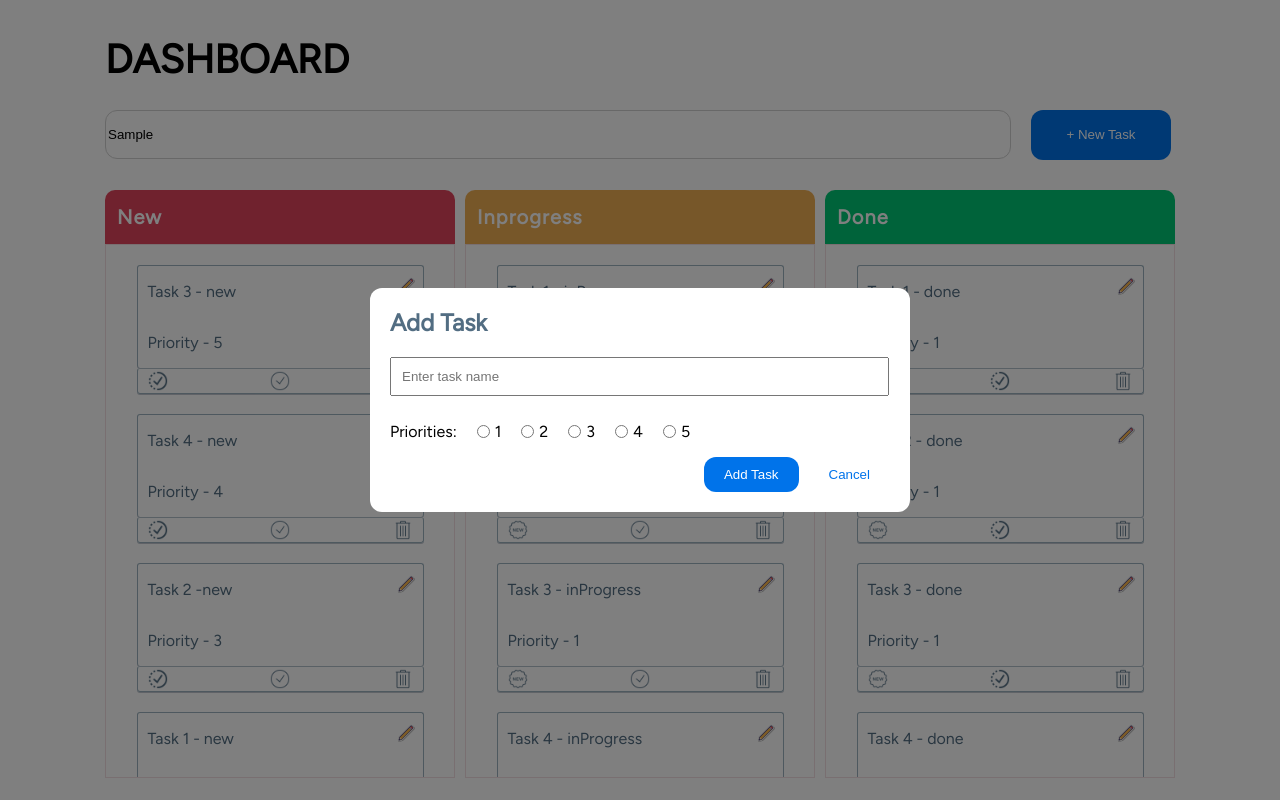
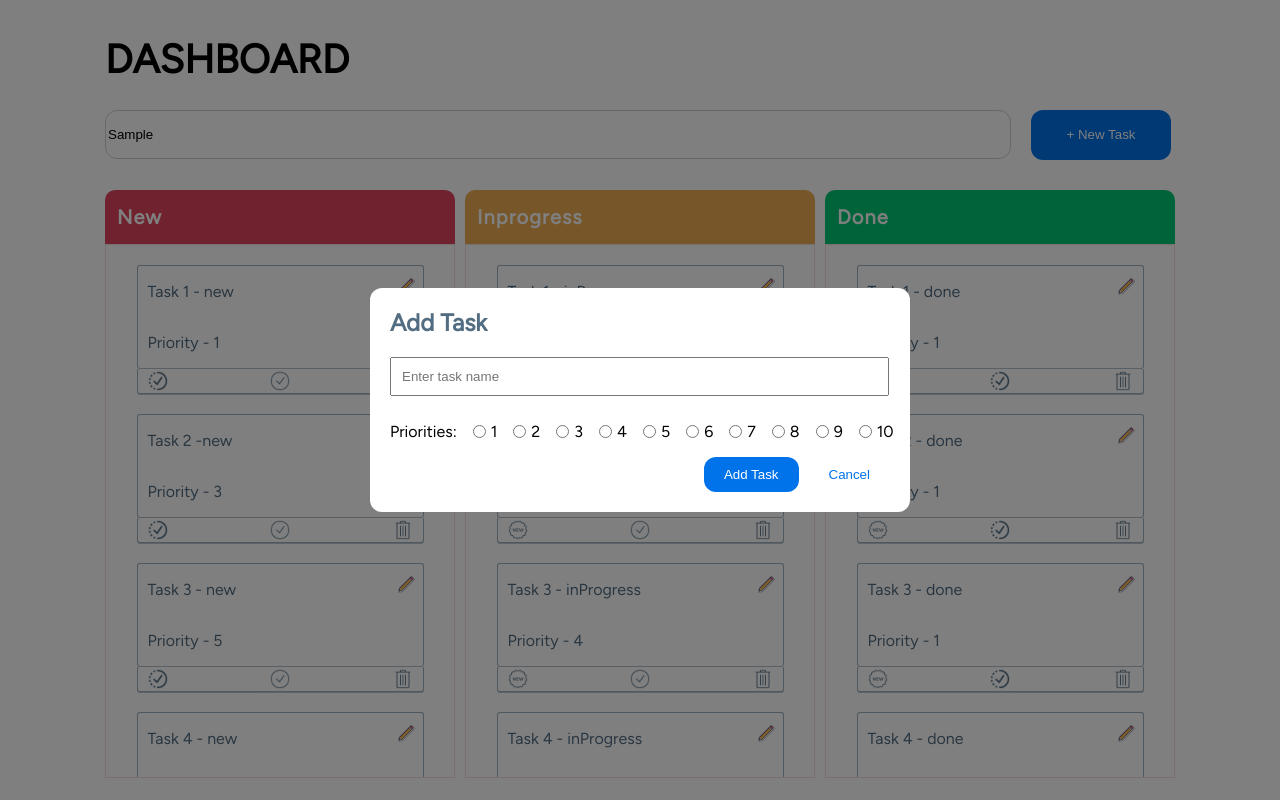
Before and after one commit to anadiradze/toDoApp, an Angular app: page / in a window 1280 px wide. Both pictures are taken after typing "Sample" into the empty fields and a click on the button "+ New Task". Built offline with nearby package versions, Linux system fonts and the light colour scheme; data requests are answered from the project's data file.

Commit message:
ref: implemented drag&drop via angular-material cdk

```diff
--- a/db.json
+++ b/db.json
@@ -64,19 +64,19 @@
       "id": 11,
       "title": "Task 1 - inProgress",
       "status": "inProgress",
-      "priority": 1
+      "priority": 5
     },
     {
       "id": 12,
       "title": "Task 2 - inProgress",
       "status": "inProgress",
-      "priority": 1
+      "priority": 4
     },
     {
       "title": "Task 3 - inProgress",
       "status": "inProgress",
       "id": 13,
-      "priority": 1
+      "priority": 4
     },
     {
       "title": "Task 4 - inProgress",
@@ -94,7 +94,7 @@
       "title": "Task 6 - inProgress",
       "status": "inProgress",
       "id": 16,
-      "priority": 1
+      "priority": 4
     },
     {
       "title": "Task 7 - inProgress ",
--- a/src/app/app.module.ts
+++ b/src/app/app.module.ts
@@ -9,6 +9,7 @@ import { ModalComponent } from './components/modal/modal.component';
 import { FormsModule, ReactiveFormsModule } from '@angular/forms';
 import { HttpClientModule } from '@angular/common/http';
 import { SharedModule } from './shared/shared.module';
+import { DragDropModule } from '@angular/cdk/drag-drop';
 
 @NgModule({
   declarations: [
@@ -22,7 +23,7 @@ import { SharedModule } from './shared/shared.module';
     FormsModule,
     ReactiveFormsModule,
     HttpClientModule,
-    SharedModule
+    SharedModule,DragDropModule
   ],
   providers: [],
   bootstrap: [AppComponent]
--- a/src/app/components/dashboard/dashboard.component.html
+++ b/src/app/components/dashboard/dashboard.component.html
@@ -11,36 +11,61 @@
     <div class="board-lists">
       <app-list-container
         [title]="newStatusEnum"
-        (drop)="onDrop($event, newStatusEnum)"
-        (dragover)="onDragOver($event)"
+        *ngIf="newTasks$ | async as newTasks"
+        cdkDropList
+        id="newTasksList"
+        [cdkDropListData]="newTasks"
+        [cdkDropListConnectedTo]="['inProgressTasksList', 'doneTasksList']"
+        (cdkDropListDropped)="drop($event)"
       >
         <app-list-item
-          [taskItems]="newTasks$ | async"
+          *ngFor="let taskItem of newTasks"
+          [taskItem]="taskItem"
           (moveTaskToDashboard)="receiveTaskInDashboard($event)"
+          cdkDrag
         ></app-list-item>
       </app-list-container>
 
       <app-list-container
         [title]="inProgressStatusEnum"
-        (drop)="onDrop($event, inProgressStatusEnum)"
-        (dragover)="onDragOver($event)"
+        *ngIf="inProgressTasks$ | async as inProgressTasks"
+        cdkDropList
+        id="inProgressTasksList"
+        [cdkDropListData]="inProgressTasks"
+        [cdkDropListConnectedTo]="['newTasksList', 'doneTasksList']"
+        (cdkDropListDropped)="drop($event)"
       >
         <app-list-item
-          [taskItems]="inProgressTasks$ | async"
+          *ngFor="let taskItem of inProgressTasks"
+          [taskItem]="taskItem"
           (moveTaskToDashboard)="receiveTaskInDashboard($event)"
+          cdkDrag
         ></app-list-item>
       </app-list-container>
 
       <app-list-container
         [title]="doneStatusEnum"
-        (drop)="onDrop($event, doneStatusEnum)"
-        (dragover)="onDragOver($event)"
+        *ngIf="doneTasks$ | async as doneTasks"
+        cdkDropList
+        id="doneTasksList"
+        [cdkDropListData]="doneTasks"
+        [cdkDropListConnectedTo]="['newTasksList', 'inProgressTasksList']"
+        (cdkDropListDropped)="drop($event)"
       >
         <app-list-item
-          [taskItems]="doneTasks$ | async"
+          *ngFor="let taskItem of doneTasks"
+          [taskItem]="taskItem"
           (moveTaskToDashboard)="receiveTaskInDashboard($event)"
+          cdkDrag
         ></app-list-item>
       </app-list-container>
     </div>
   </div>
 </div>
+
+<!-- (drop)="onDrop($event, newStatusEnum)"
+        (dragover)="onDragOver($event)" -->
+<!-- (drop)="onDrop($event, inProgressStatusEnum)"
+        (dragover)="onDragOver($event)" -->
+<!-- (drop)="onDrop($event, doneStatusEnum)"
+        (dragover)="onDragOver($event)" -->
--- a/src/app/components/dashboard/dashboard.component.ts
+++ b/src/app/components/dashboard/dashboard.component.ts
@@ -4,6 +4,13 @@ import { TaskItems, ITask } from 'src/app/shared/models/http-model.model';
 import { HttpServiceService } from 'src/app/shared/services/http-service.service';
 import { ModalServiceService } from 'src/app/shared/services/modal-service.service';
 import { RotationServiceService } from 'src/app/shared/services/rotation-service.service';
+import {
+  CdkDragDrop,
+  moveItemInArray,
+  transferArrayItem,
+  CdkDrag,
+  CdkDropList,
+} from '@angular/cdk/drag-drop';
 
 @Component({
   selector: 'app-dashboard',
@@ -46,28 +53,34 @@ export class DashboardComponent implements OnInit {
       map((AllTasksFromService: ITask[]) => {
         return AllTasksFromService.filter(
           (task) => task.status === TaskItems.New
-        ).sort((a, b) => {
-          return b.priority - a.priority;
-        });
-      })
+        )
+        // .sort((a, b) => {
+        //   return b.priority - a.priority;
+        // });
+      }),
+
     );
     this.inProgressTasks$ = this.allTasks$.pipe(
       map((AllTasksFromService: ITask[]) => {
         return AllTasksFromService.filter(
           (task) => task.status === TaskItems.InProgress
-        ).sort((a, b) => {
-          return b.priority - a.priority;
-        });
-      })
+        )
+        // .sort((a, b) => {
+        //   return b.priority - a.priority;
+        // });
+      }),
+
     );
     this.doneTasks$ = this.allTasks$.pipe(
       map((AllTasksFromService: ITask[]) => {
         return AllTasksFromService.filter(
           (task) => task.status === TaskItems.Done
-        ).sort((a, b) => {
-          return b.priority - a.priority;
-        });
-      })
+        )
+        // .sort((a, b) => {
+        //   return b.priority - a.priority;
+        // });
+      }),
+
     );
   }
 
@@ -77,28 +90,48 @@ export class DashboardComponent implements OnInit {
   }
 
   //  changeStatus when drop task-item to the list-container
-  onDrop(event: DragEvent, newStatus: TaskItems) {
-    event.preventDefault();
-    const id = +event.dataTransfer?.getData('id')!;
-    const index = +event.dataTransfer?.getData('index')!;
+  // onDrop(event: DragEvent, newStatus: TaskItems) {
+  //   event.preventDefault();
+  //   const id = +event.dataTransfer?.getData('id')!;
+  //   const index = +event.dataTransfer?.getData('index')!;
 
-    const $taskItem = this.httpService.getTaskById(id);
-    $taskItem
-      .pipe(
-        //filter((task: ITask) => task.status !== newStatus),
-        concatMap((task) => {
-          return this.httpService.changeStatus(task, newStatus);
-        }),
-        tap(() => {
-          this.httpService.refreshData = true;
-          console.log('index', index);
-        })
-      )
-      .subscribe((res) => {});
-  }
+  //   const $taskItem = this.httpService.getTaskById(id);
+  //   $taskItem
+  //     .pipe(
+  //       //filter((task: ITask) => task.status !== newStatus),
+  //       concatMap((task) => {
+  //         return this.httpService.changeStatus(task, newStatus);
+  //       }),
+  //       tap(() => {
+  //         this.httpService.refreshData = true;
+  //         console.log('index', index);
+  //       })
+  //     )
+  //     .subscribe((res) => {});
+  // }
 
-  onDragOver(event: DragEvent) {
-    event.preventDefault();
+  // onDragOver(event: DragEvent) {
+  //   event.preventDefault();
+  // }
+
+  drop(event: CdkDragDrop<ITask[]>) {
+    if (event.previousContainer === event.container) {
+      moveItemInArray(
+        event.container.data,
+        event.previousIndex,
+        event.currentIndex
+      );
+    } else {
+      transferArrayItem(
+        event.previousContainer.data,
+        event.container.data,
+        event.previousIndex,
+        event.currentIndex
+      );
+      console.log(event.container.data[event.currentIndex].priority,'currentIndex')
+      console.log(event.container.data[event.previousIndex].priority,'previousIndex')
+
+    }
   }
 
   //clear the input value on addTask. E.x After user clicks edit task2 and then clicks addTask, input value still has task2 as a value. So it becomes clean after this operation.
--- a/src/app/components/modal/modal.component.css
+++ b/src/app/components/modal/modal.component.css
@@ -54,7 +54,7 @@ button:last-child {
   display: flex;
   justify-content: flex-start;
   align-items: center;
-  gap: 20px;
+  gap: 16px;
 }
 .prioritiesLabel {
   display: flex;
--- a/src/app/components/modal/modal.component.ts
+++ b/src/app/components/modal/modal.component.ts
@@ -17,7 +17,7 @@ export class ModalComponent implements OnInit, OnDestroy {
   taskToEdit!: ITask;
   editModeisOn = this.modalService.editModeisOn;
   //priorities
-  priorities: number[] = [1, 2, 3, 4, 5];
+  priorities: number[] = [1, 2, 3, 4, 5, 6, 7, 8, 9, 10];
 
   // implement setter on Input(). when Input editTask changes function in setter is updated immediately.
   @Input() set editTask(taskToEdit: ITask) {
--- a/src/app/shared/components/list-item/list-item.component.html
+++ b/src/app/shared/components/list-item/list-item.component.html
@@ -1,20 +1,16 @@
-<div
-  class="card-wrapper"
-  *ngFor="let taskItem of taskItems; let i = index"
-  draggable="true"
-  (dragstart)="onDragStart($event, taskItem.id, i)"
->
+<div class="card-wrapper" draggable="true" cdkDrag>
+  <!-- (dragstart)="onDragStart($event, taskItem.id, i)" -->
   <div class="card">
     <div class="card-content-wrapper">
       <div class="card-content">
-      <p>{{ taskItem.title }}</p>
-      <p>Priority - {{  taskItem.priority }}</p>
-    </div>
+        <p>{{ taskItem.title }}</p>
+        <p>Priority - {{ taskItem.priority }}</p>
+      </div>
       <img
         class="icon edit"
         src="assets/edit.svg"
         alt="icon"
-       (click)="editTask(taskItem)"
+        (click)="editTask(taskItem)"
       />
     </div>
   </div>
--- a/src/app/shared/components/list-item/list-item.component.ts
+++ b/src/app/shared/components/list-item/list-item.component.ts
@@ -19,6 +19,7 @@ export class ListItemComponent implements OnInit {
 
   ngOnInit(): void {}
   @Input() taskItems: ITask[] | null = [];
+  @Input() taskItem!: ITask
 
   newStatusEnum = this.rotationService.newStatusEnum;
   inProgressStatusEnum = this.rotationService.inProgressStatusEnum;
```
